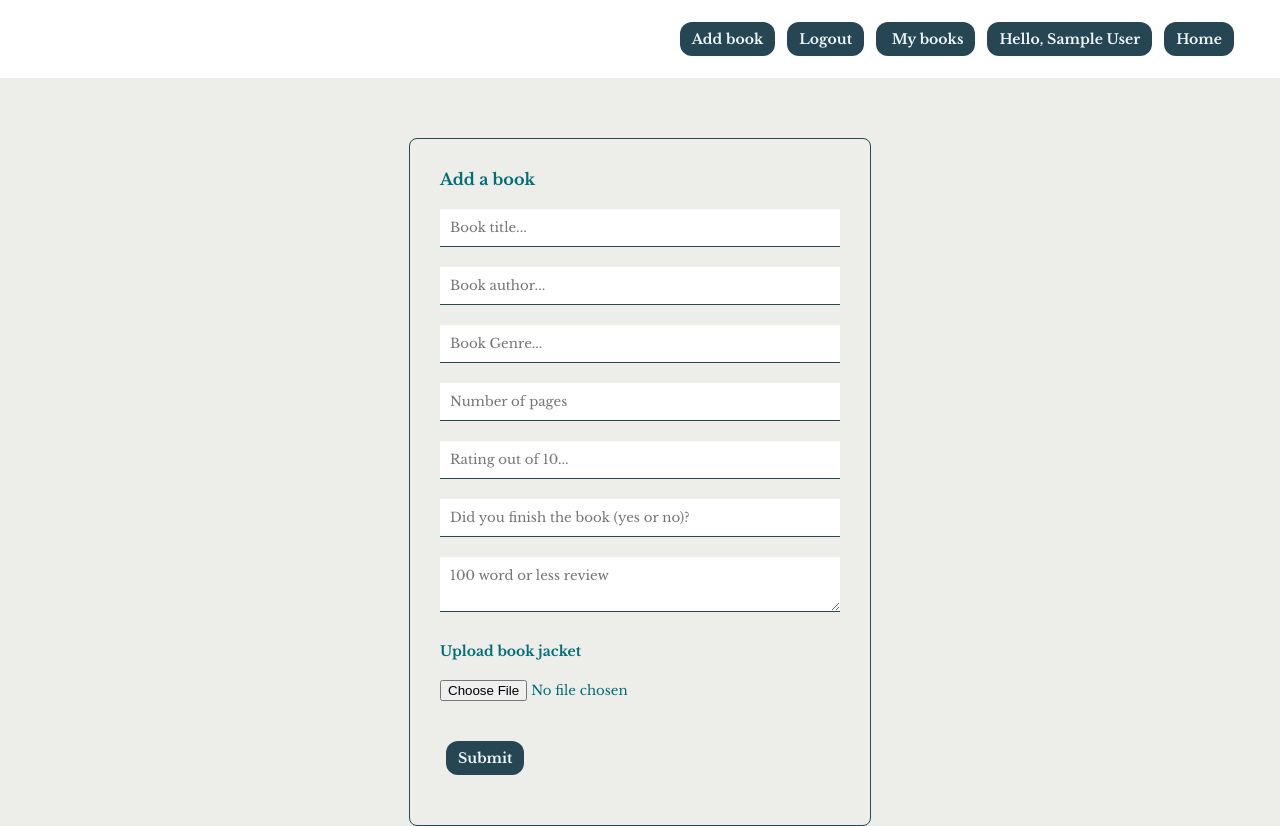
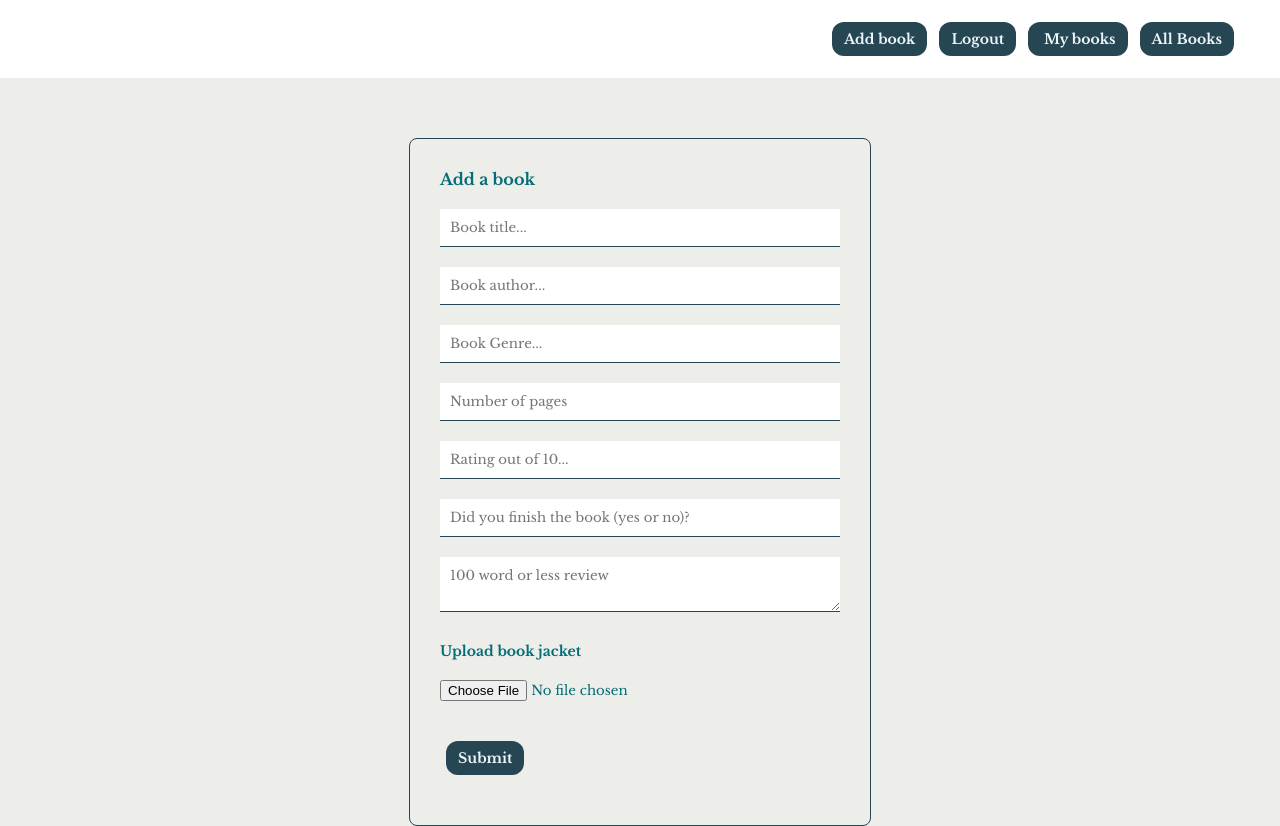
Before and after one commit to Paul2071/352-book-project, a Vue app: page /booklist/create in a window 1280 px wide. Built offline with nearby package versions, Linux system fonts and the light colour scheme; no server answers; sample sign-in values are in the browser's storage.

Commit message:
added query to get only users playlists. Changed buttons slightly

```diff
--- a/src/components/Navbar.vue
+++ b/src/components/Navbar.vue
@@ -9,7 +9,7 @@
                 <router-link class="btn" to="/booklist/create">Add book</router-link>
                 <button @click="handleClick" class="btn">Logout</button>
                 <router-link class="btn" to="/booklist/user">  My books</router-link>
-                <button  class="btn">Hello, {{ user.displayName }}</button>
+
             </div>
 
             <div v-else>
@@ -17,7 +17,7 @@
                 <router-link class="btn" to="/booklist/create">Add book</router-link>
                 <router-link class="btn" to="/login"> Login</router-link>
             </div>
-            <router-link class="btn" to="/"> Home</router-link>
+            <router-link class="btn" to="/"> All Books</router-link>
 
         </nav>
 
--- a/src/views/booklist/UserBooklists.vue
+++ b/src/views/booklist/UserBooklists.vue
@@ -6,9 +6,22 @@
 
 <script>
 
-export default{
+import getCollection from "@/composables/getCollection"
+import getUser from "@/composables/getUser"
 
-}
+export default {
+    setup() {
+        const { user } = getUser()
+        const { documents } = getCollection(
+            'booklist',
+        ['userId', '==', user.value.uid]
+    )
+
+    console.log(documents)
+    return { documents }
+        }
+    }
+
 
 </script>
 
```
